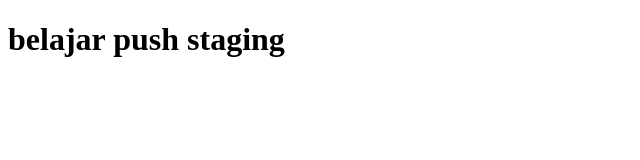
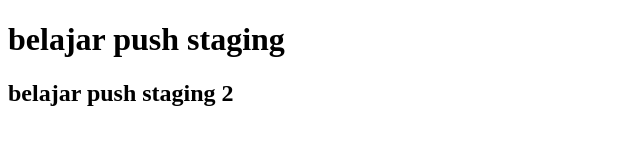
Before and after one commit to AlvinD3/sinau-git, a plain HTML site: page header.html in a window 1280 px wide. Shown: the whole page, without its empty margins (0-640 px from the left). Drawn offline with Linux system fonts and the light colour scheme.

Commit message:
add elemen h2

```diff
--- a/header.html
+++ b/header.html
@@ -8,5 +8,6 @@
 </head>
 <body>
     <h1>belajar push staging</h1>
+    <h2>belajar push staging 2</h2>
 </body>
 </html>
```
